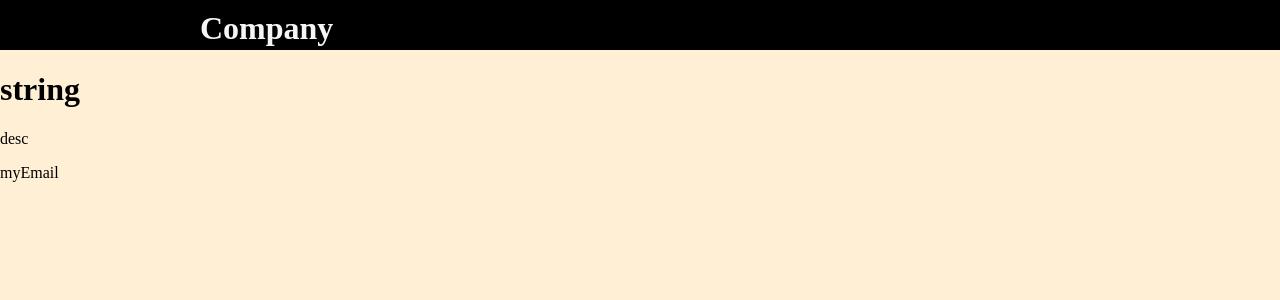
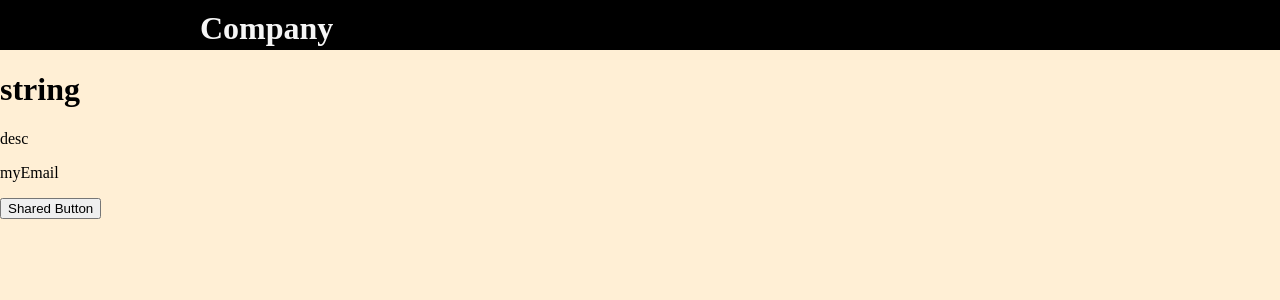
Before and after one commit to chriswillsflannery/enzyme-jest-CRA-starter, a React (Create React App) app: page / in a window 1280 px wide. Shown: the top 300 px of the page. Built offline with nearby package versions, Linux system fonts and the light colour scheme.

Commit message:
added button functionality

```diff
--- a/src/App.js
+++ b/src/App.js
@@ -1,7 +1,8 @@
 import React from 'react';
 import './App.scss';
-import Header from './components/header/index.js';
-import Headline from './components/headline/index.js';
+import Header from './components/header/index';
+import Headline from './components/headline/index';
+import SharedButton from './components/button/index';
 
 const tempArr = [{
   fName: "Chris",
@@ -16,6 +17,7 @@ function App() {
     <div className="App">
       <Header text="Company" />
       <Headline header="string" desc="desc" tempArray={tempArr} />
+      <SharedButton buttonText="Shared Button" emitEvent={() => console.log('emitted')} />
     </div>
   );
 }
--- /dev/null
+++ b/src/components/button/index.js
@@ -0,0 +1,34 @@
+import React from 'react';
+import PropTypes from 'prop-types';
+
+class SharedButton extends React.Component {
+  constructor() {
+    super();
+
+    this.submitEvent = this.submitEvent.bind(this);
+  }
+
+  submitEvent() {
+    if (this.props.emitEvent) {
+      this.props.emitEvent();
+    }
+  }
+
+  render() {
+
+    const { buttonText } = this.props;
+
+    return (
+      <button onClick={this.submitEvent} data-test="buttonComponent">
+        {buttonText}
+      </button>
+    )
+  }
+}
+
+SharedButton.propTypes = {
+  buttonText: PropTypes.string,
+  emitEvent: PropTypes.func,
+};
+
+export default SharedButton;
```
Also changed, not shown: src/components/button/button.scss (added), 1 other file (tests, documents, lock files or other folders).
